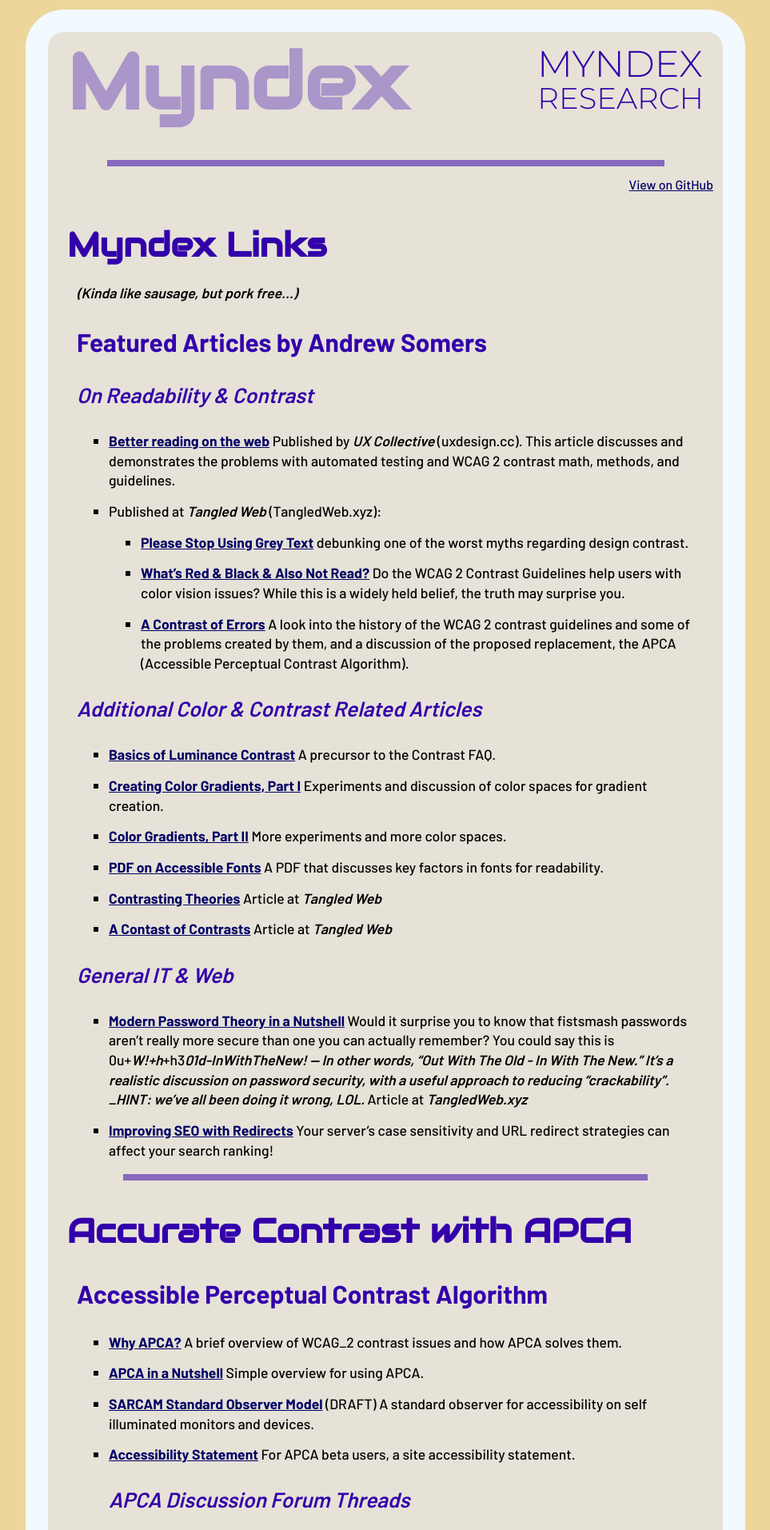
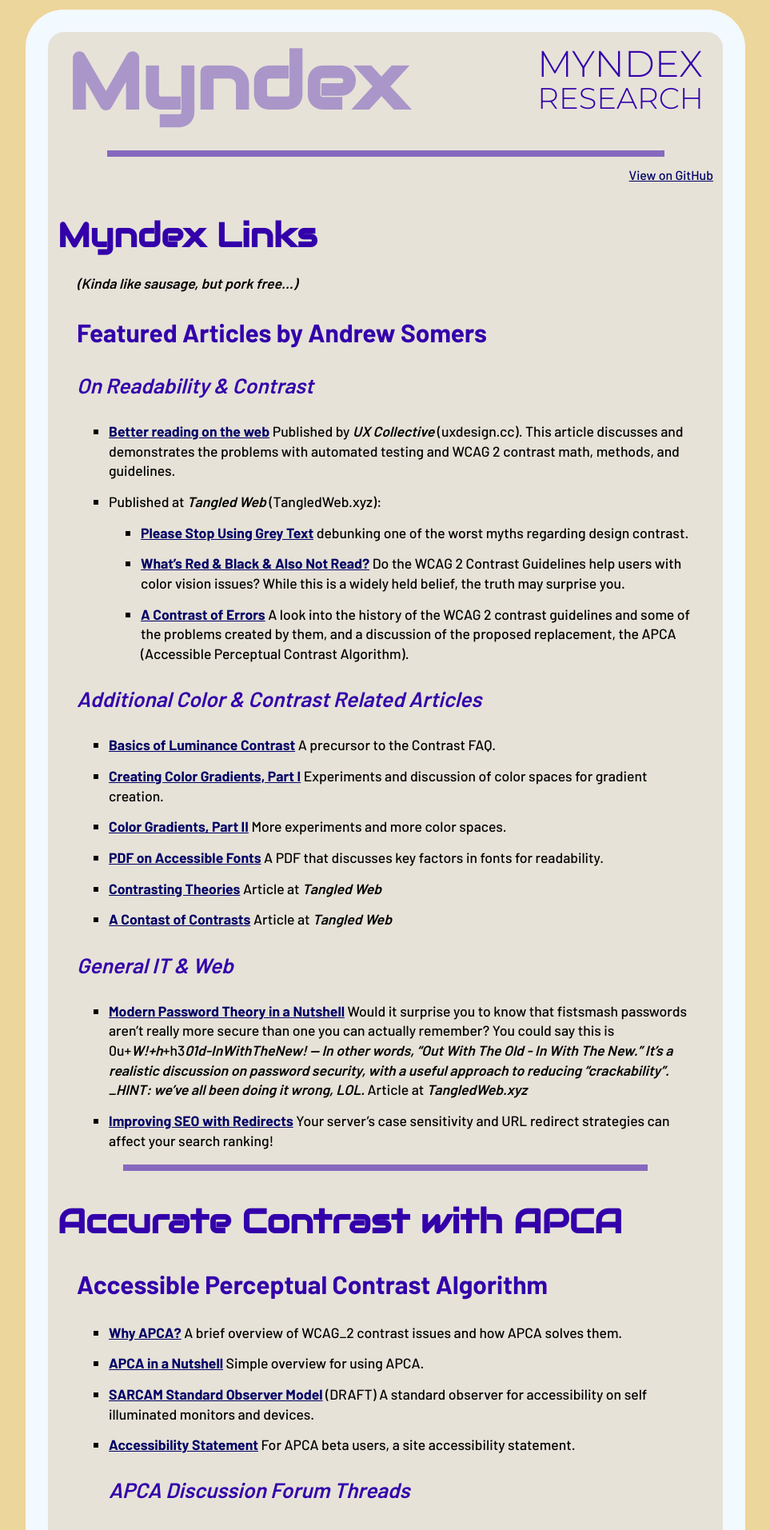
Before and after one commit to Myndex/Myndex, a Jekyll site: the page built from README.md, in a window 1280 px wide. Shown: the top 1913 px of the page at 80% size, without its empty margins (158-1121 px from the left). Built offline with Jekyll 4.4.1, drawn with Linux system fonts in a browser that asks for light colours; some web fonts are replaced; our own code applies the rules of GitHub Pages for plain Markdown files; a script that is not in the unit is left out; the repository's description, which GitHub fills in, is left out.

Commit message:
Update new-stylesM.css

```diff
--- a/CSS/new-stylesM.css
+++ b/CSS/new-stylesM.css
@@ -1,6 +1,4 @@
-.wrapper {
-  padding: 4px 12px 12px;
-}
+.wrapper { padding: 4px 12px 12px; }
 
 #main_content { padding: 24px; }
 
@@ -18,7 +16,7 @@
   color: #30a5;
   }
 section h1 {
-  margin: 0.8em -12px 0.1em;
+  margin: 0.8em -24px 0.1em;
   text-align: left;
   font-family: Audiowide, Oxanium, Montserrat, sans-serif;
   font-size: 2.4em;
@@ -28,10 +26,10 @@
 .headBanner h2 {
   max-width: 480px;
   margin: 0;
-  padding: 0 24px 12px;
+  padding: 0 12px;
   text-align: left;
   font-family: Oxanium, Montserrat, sans-serif;
-  font-size: 1.4em;
+  font-size: 1.5em;
   font-weight: 500;
   }
 
```
